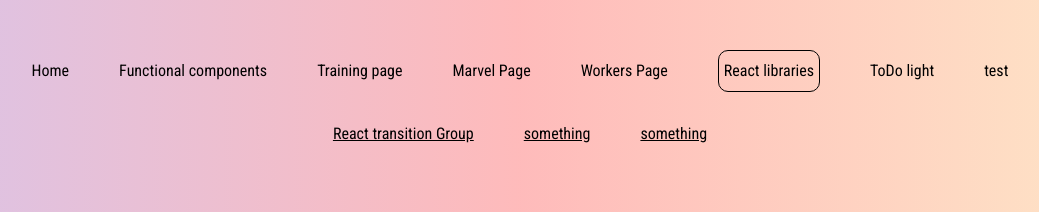
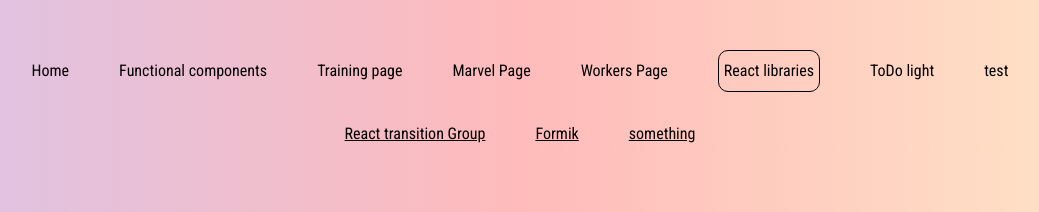
Before and after one commit to Yurii04UA/react-course, a React (Create React App) app: page /react-libraries in a window 1280 px wide. Shown: the top 212 px of the page, without its empty margins (120-1159 px from the left). Built offline with nearby package versions, Linux system fonts and the light colour scheme.

Commit message:
react Formik/Yup

```diff
--- a/package.json
+++ b/package.json
@@ -7,6 +7,7 @@
     "@testing-library/react": "^13.1.1",
     "@testing-library/user-event": "^13.5.0",
     "bootstrap": "^5.1.3",
+    "formik": "^2.2.9",
     "react": "^18.1.0",
     "react-bootstrap": "^2.3.1",
     "react-dom": "^18.1.0",
@@ -14,7 +15,8 @@
     "react-scripts": "5.0.1",
     "react-transition-group": "^4.4.2",
     "sass": "^1.51.0",
-    "web-vitals": "^2.1.4"
+    "web-vitals": "^2.1.4",
+    "yup": "^0.32.11"
   },
   "scripts": {
     "start": "react-scripts start",
--- a/src/App.js
+++ b/src/App.js
@@ -10,6 +10,7 @@ import FuncComponents from "./pages/funcComponents/FuncComponents";
 import AppMarvelPage from "./pages/Marvel/AppMarvelPage";
 import ToDoLight from "./pages/toDoLight/ToDoLight";
 import ReactLibraries from "./pages/reactLibraries/ReactLibraries";
+import Formik from "./pages/reactLibraries/differentFormsLibrary/Formik";
 
 /// second link
 import Props from './pages/TrainingPage/Props/Props'
@@ -49,6 +50,7 @@ function App() {
         <Route path="/func-components/useReducer" element={<UseReducer />} ></Route>
         <Route path="/func-components/HOC" element={<HigherOrderComponent />} ></Route>
         <Route path="/react-libraries/react-transition-group/" element={<ReactTransitionGroup />} ></Route>
+        <Route path="/react-libraries/formik/" element={<Formik />} ></Route>
 
         <Route path="*" element={<PageNotFound />} />
       </Routes>
--- a/src/pages/reactLibraries/ReactLibraries.jsx
+++ b/src/pages/reactLibraries/ReactLibraries.jsx
@@ -10,7 +10,7 @@ const ReactLibraries = () => {
      <div className='container'>
 
       <NavLink className="link tr-page " to='/react-libraries/react-transition-group'>React transition Group </NavLink>
-      <NavLink className="link tr-page " to='/react-libraries/something'>something </NavLink>
+      <NavLink className="link tr-page " to='/react-libraries/formik'>Formik </NavLink>
       <NavLink className="link tr-page " to='/react-libraries/something'>something </NavLink>
     </div>
      </>
```
Also changed, not shown: 1 other file (tests, documents, lock files or other folders).
